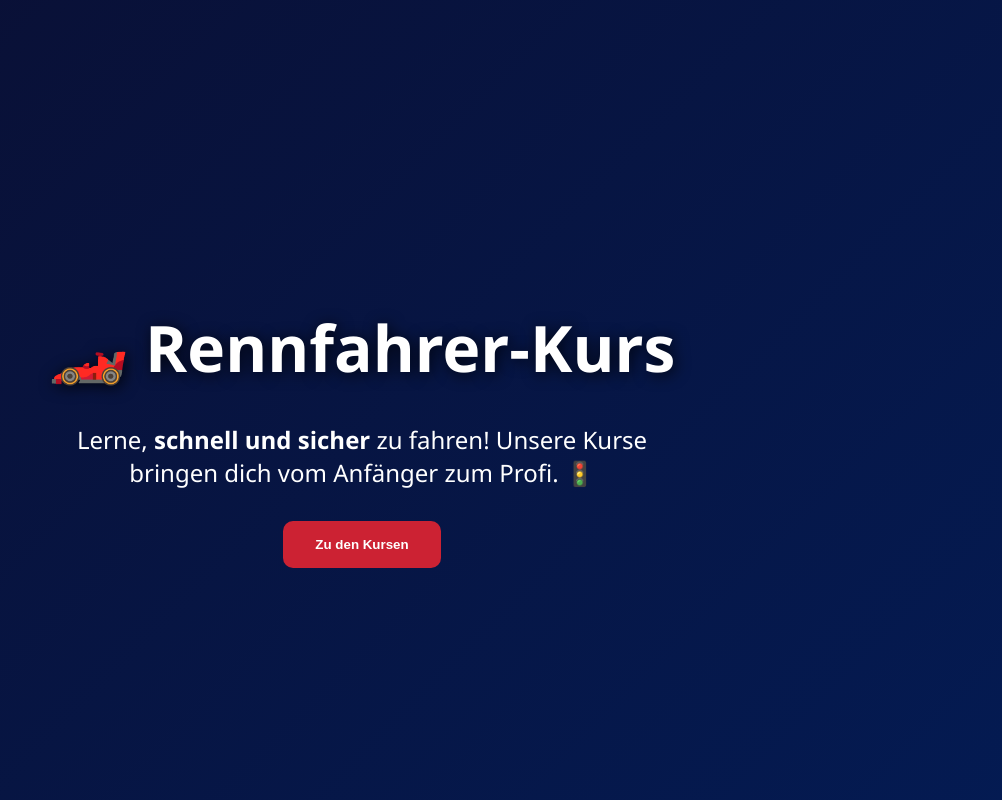
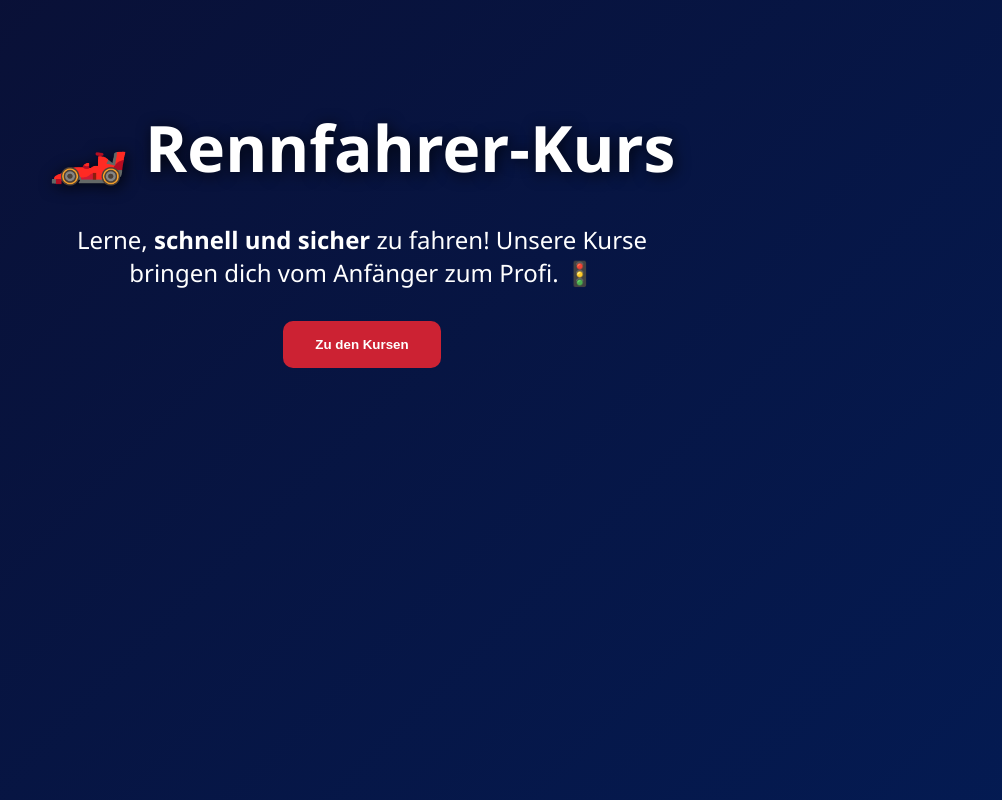
Before and after one commit to divan4kk/race, a Next.js app: page / in a window 1280 px wide. Shown: the top 800 px of the page, without its empty margins (278-1280 px from the left). Built offline with nearby package versions, Linux system fonts and the light colour scheme.

Commit message:
Haupttext nach oben

```diff
--- a/app/page.tsx
+++ b/app/page.tsx
@@ -26,13 +26,15 @@ export default function Home() {
       <section
         className="hero"
         style={{
-          minHeight: '100vh', // nimmt die ganze Höhe ein
+          minHeight: '100vh',
           display: 'flex',
           flexDirection: 'column',
-          justifyContent: 'center', // zentriert vertikal
-          alignItems: 'center', // zentriert horizontal
+          justifyContent: 'flex-start', // nach oben setzen
+          alignItems: 'center',
           textAlign: 'center',
-          padding: '2rem'
+          paddingTop: '6rem', // Abstand von oben
+          paddingLeft: '1rem',
+          paddingRight: '1rem'
         }}
       >
         <h1>🏎️ Rennfahrer-Kurs</h1>
```
